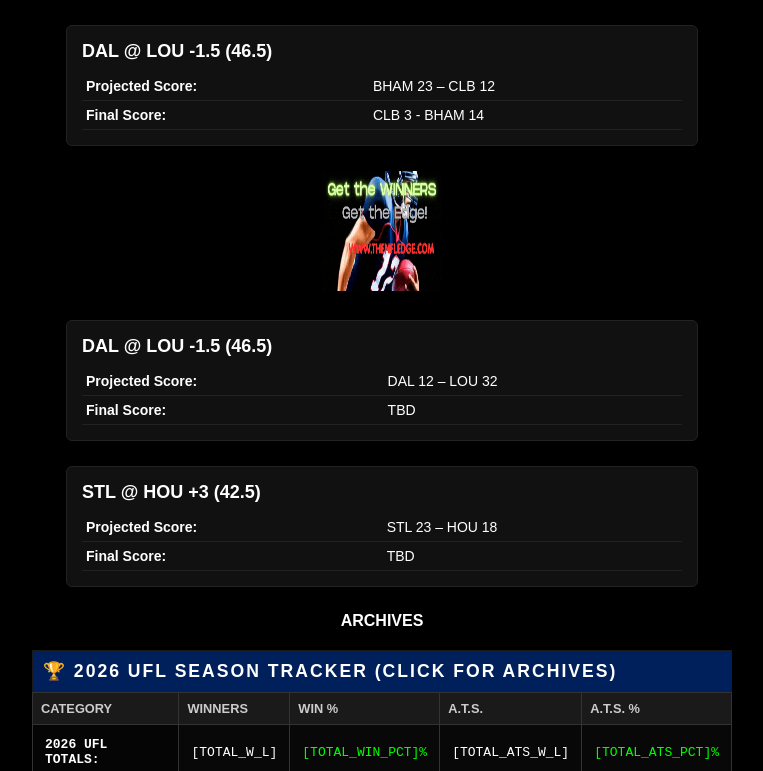
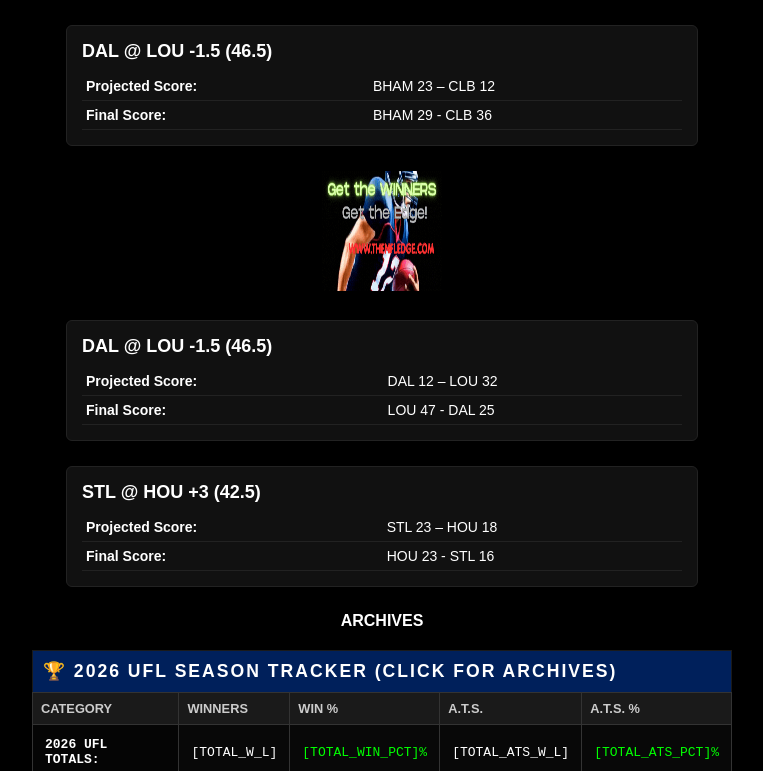
Before and after one commit to TheNFLEdge/TheUFLEdge, a website: page pages/UFLWk9F.htm in a window 1280 px wide. Shown: the part 445-1216 px from the top of the page, without its empty margins (258-1021 px from the left). Drawn offline with Linux system fonts and the light colour scheme.

Commit message:
Automated update of live UFL scores

```diff
--- a/pages/UFLWk9F.htm
+++ b/pages/UFLWk9F.htm
@@ -163,7 +163,7 @@ data‑driven projections once again. Buckle up — the 2026 season is going to
             <h4>DAL @ LOU -1.5 (46.5)</h4>
             <table>
                 <tr><td><b>Projected Score:</b></td><td>BHAM 23 – CLB 12</td></tr>
-                <tr><td><b>Final Score:</b></td><td>CLB 3 - BHAM 14</td></tr>
+                <tr><td><b>Final Score:</b></td><td>BHAM 29 - CLB 36</td></tr>
             </table>
         </div>
 
@@ -180,7 +180,7 @@ data‑driven projections once again. Buckle up — the 2026 season is going to
             <h4>DAL @ LOU -1.5 (46.5)</h4>
             <table>
                 <tr><td><b>Projected Score:</b></td><td>DAL 12 – LOU 32</td></tr>
-                <tr><td><b>Final Score:</b></td><td>TBD</td></tr>
+                <tr><td><b>Final Score:</b></td><td>LOU 47 - DAL 25</td></tr>
             </table>
         </div>
 
@@ -192,7 +192,7 @@ data‑driven projections once again. Buckle up — the 2026 season is going to
             <h4>STL @ HOU +3 (42.5)</h4>
             <table>
                 <tr><td><b>Projected Score:</b></td><td>STL 23 – HOU 18</td></tr>
-                <tr><td><b>Final Score:</b></td><td>TBD</td></tr>
+                <tr><td><b>Final Score:</b></td><td>HOU 23 - STL 16</td></tr>
             </table>
         </div>
 
```
